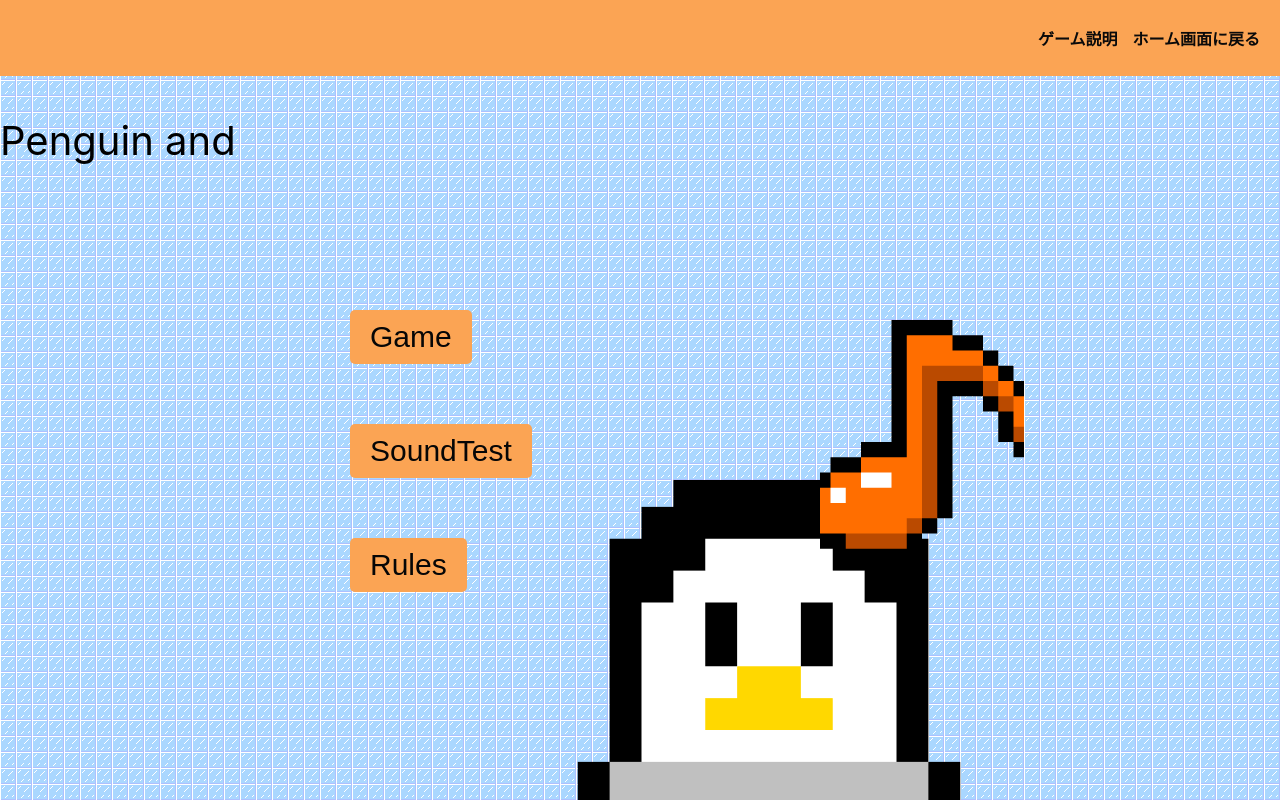
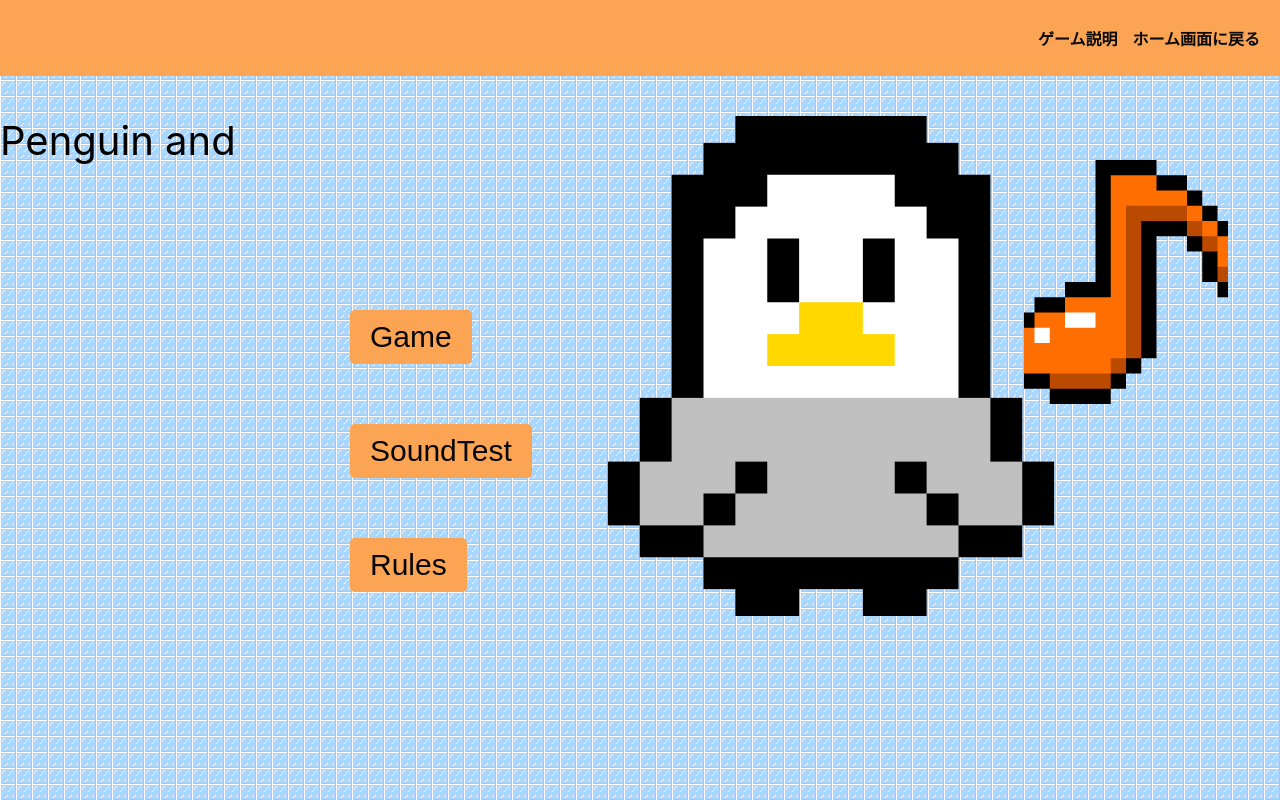
Before and after one commit to jack-app/Ideason2024_teamD, a React (Create React App) app in the folder front/: page / in a window 1280 px wide. Shown: the top 800 px of the page. Built offline with nearby package versions, Linux system fonts and the light colour scheme.

Commit message:
ホーム画面の配置完了

```diff
--- a/front/src/stylesheet/home.css
+++ b/front/src/stylesheet/home.css
@@ -19,16 +19,20 @@ body {
 .penguin {
   margin: 0%;
   padding: 0%;
+  width: 50%; /* 幅を200ピクセルに設定 */
+  height: auto; /* 高さを自動調整してアスペクト比を維持 */
   position: absolute;
-  top: 60%;
-  right: 20%;
+  top: 20;
+  right: 5%;
 }
 .onnpu {
   margin: 0%;
   padding: 0%;
+  width: 15%; /* 幅を200ピクセルに設定 */
+  height: auto; /* 高さを自動調整してアスペクト比を維持 */
   position: absolute;
-  top: 40%;
-  right: 20%;
+  top: 20%;
+  right: 5%;
 }
 
 .box {
```
